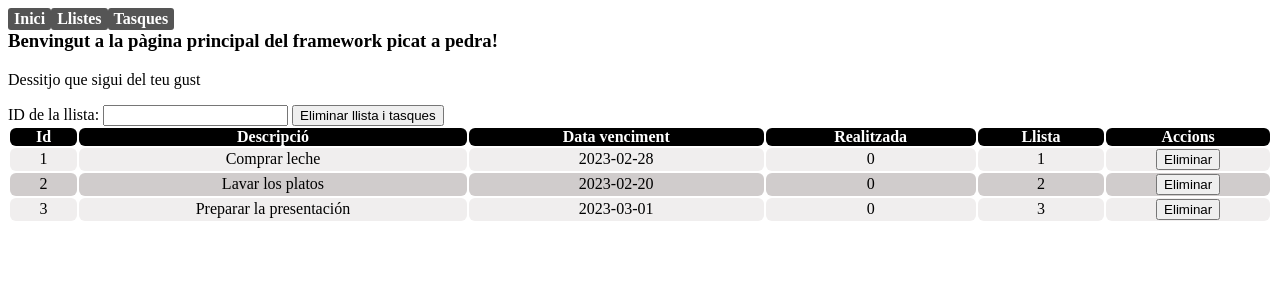
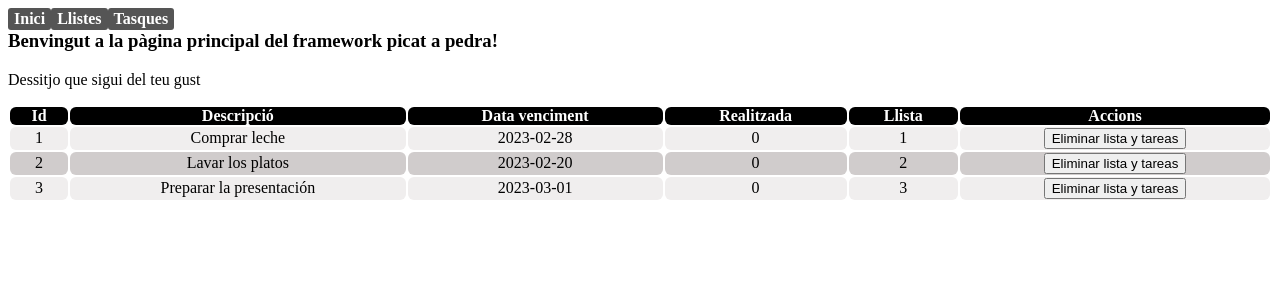
Before and after one commit to sergiocastillero/TareasApi, a PHP site: page /frmk/main in a window 1280 px wide. Shown: the top 308 px of the page. Run offline with PHP 8.4, Linux system fonts and the light colour scheme; data comes from the database, SQL or seed files in the repository; data that the repository does not hold is empty.

Commit message:
prueba 2 elimina lista

```diff
--- a/vista/main.php
+++ b/vista/main.php
@@ -1,10 +1,5 @@
 <h3>Benvingut a la pàgina principal del framework picat a pedra!</h3>
 <p>Dessitjo que sigui del teu gust</p>
-        <div>
-            <label for="list-id">ID de la llista:</label>
-            <input type="text" id="list-id" name="list-id">
-            <button id="delete-list-button">Eliminar llista i tasques</button>
-        </div>
 <table id="tareas">
     <tr>
         <th>Id</th>
@@ -32,32 +27,40 @@
             var cell_realitzada = row.insertCell(3).innerHTML = data[i].REALIZADA;
             var cell_llista = row.insertCell(4).innerHTML = data[i].LISTA_ID;
             var cell_accions = row.insertCell(5);
-                    var delete_button = document.createElement("button");
-                    delete_button.innerHTML = "Eliminar";
-                    delete_button.addEventListener("click", function(){
-                        var tarea_id = row.cells[0].innerHTML;
-                        fetch("http://localhost/frmk/tareas/" + tarea_id, {
-                            method: "DELETE"
-                        }).then(() => location.reload());
+            var btn_eliminar = document.createElement("button");
+            btn_eliminar.innerHTML = "Eliminar lista y tareas";
+            btn_eliminar.dataset.id = data[i].LISTA_ID;
+            btn_eliminar.addEventListener("click", function(){
+                eliminar_lista_tareas(this.dataset.id);
             });
-                    cell_accions.appendChild(delete_button);
+            cell_accions.appendChild(btn_eliminar);
         }
     }
+
     function init(){
         fetch("http://localhost/frmk/tareas/")
             .then(response => response.json())
             .then(data => procesa_tareas(data));
     }
-            setTimeout(init, 1000);
 
-            document.getElementById("delete-list-button").addEventListener("click", function(){
-                var list_id = document.getElementById("list-id").value;
-                if (list_id){
-                    fetch("http://localhost/frmk/llistes/" + list_id, {
-                        method: "DELETE"
-                    }).then(() => location.reload());
+    function eliminar_lista_tareas(id_lista){
+        fetch("http://localhost/frmk/listas/id/"+id_lista+"/", {
+            method: "DELETE",
+            headers: {
+                "Content-Type": "application/json",
+                "X-API-Key": "1234567890"
+            }
+        }).then(response => {
+            if (response.status == 204){
+                var filas = document.querySelectorAll("#tareas tr");
+                filas.forEach(function(fila){
+                    if (fila.cells[4].innerHTML == id_lista){
+                        fila.remove();
                     }
                 });
+            }
+        });
+    }
+
+    setTimeout(init, 1000);
 </script>
-    </body>
-</html>
```
Lines whose indentation alone changed are shown as unchanged.
